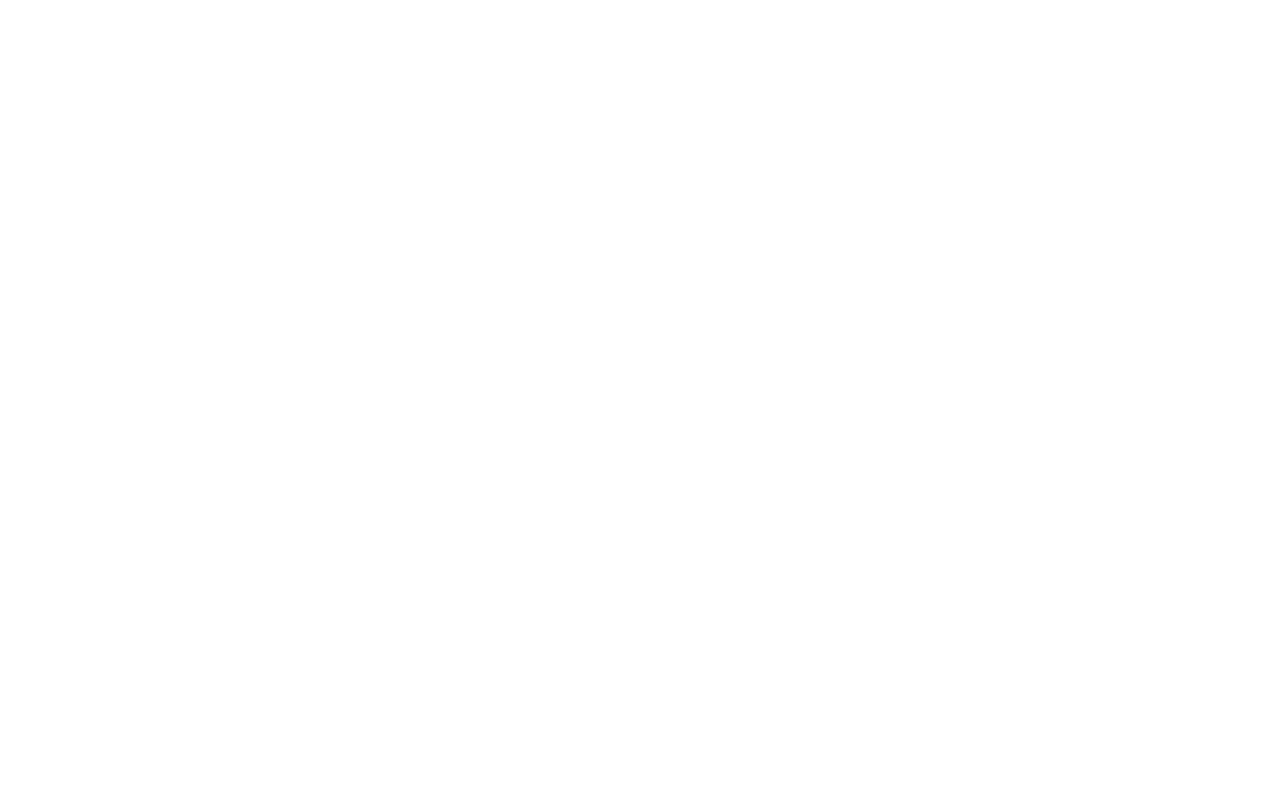
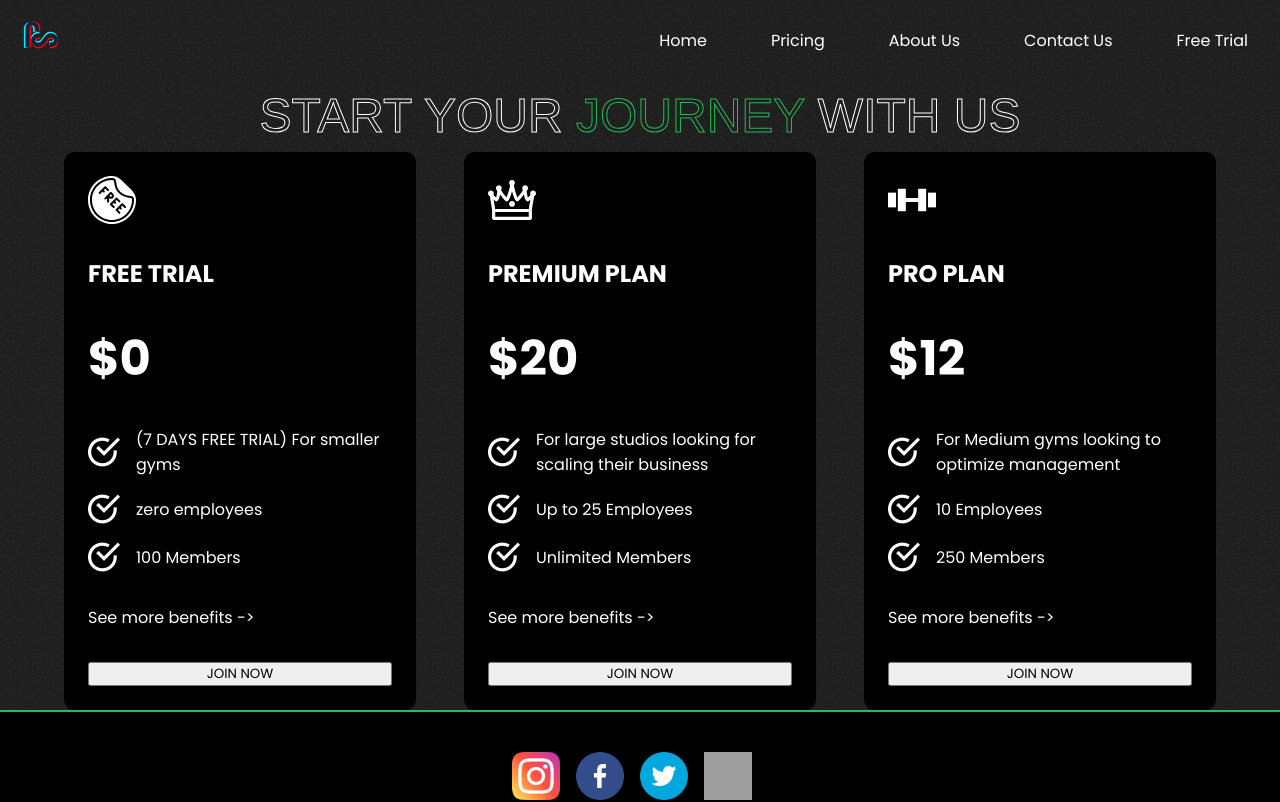
Before and after one commit to pesto-students/easy-manage-frontend-team3-jesus, a React (Create React App) app in the folder jymspace-frontend/: page /Pricing in a window 1280 px wide. Before the commit this address had no page. Shown: the top 802 px of the page. Built offline with nearby package versions, Linux system fonts and the light colour scheme; grey boxes are pictures that could not be loaded.

Commit message:
new clone pricing page

```diff
--- a/jymspace-frontend/src/AppRouter/AppRouter.jsx
+++ b/jymspace-frontend/src/AppRouter/AppRouter.jsx
@@ -4,6 +4,7 @@
 import ErrorFallback from "../Utility/ErrorBoundary";
 import AboutUs from "../components/Pages/AboutUs/AboutUs";
 const Home = lazy(() => import ("../components/Pages/Home/Home"));
+const Pricing = lazy(() => import ("../components/Pages/Pricing/Pricing"));
 
 
 const AppRouter = () => {
@@ -14,6 +15,7 @@
       <Routes>
         <Route exact path="/" element={<Home />} />
         <Route  path="/AboutUs" element={<AboutUs/>} />
+        <Route  path="/Pricing" element={<Pricing/>} />
       </Routes>
       </Suspense>
       </ErrorBoundary>
--- a/jymspace-frontend/src/components/Navbar/Navbar.jsx
+++ b/jymspace-frontend/src/components/Navbar/Navbar.jsx
@@ -2,18 +2,9 @@
 import "./Navbar.css";
 import logo from "../../assets/logo.png";
 import { Link } from "react-router-dom";
-import { useRef } from "react";
 
 const Navbar = () => {
-  const Pricing = useRef(null);
-  const Trial = useRef(null);
 
-  const scrollToSection = (elementRef) => {
-    window.scrollTo({
-      top: elementRef.current.offsetTop,
-      behavior: "smooth",
-    });
-  };
   return (
     <div className="navbar">
       <img src={logo} alt="" className="logo" />
@@ -21,12 +12,10 @@
         <Link to="/" className="links">
           Home
         </Link>
-        <li onClick={() => scrollToSection(Pricing)} className="links" ref={Pricing} >
-          Pricing
-        </li>
+        <Link to="/Pricing" className='links'>Pricing</Link>
         <Link to="/AboutUs" className='links'>About Us</Link>
         <li className="links">Contact Us</li>
-        <li onClick={() => scrollToSection(Trial)} className="links" ref={Trial}>
+        <li  className="links" >
           Free Trial
         </li>
       </ul>
--- /dev/null
+++ b/jymspace-frontend/src/components/Pages/Pricing/Pricing.css
@@ -0,0 +1,69 @@
+.programs-header {
+  text-align: center;
+  text-transform: uppercase;
+  font-size: 3rem;
+}
+
+
+
+.pricing-container {
+  margin-top: 0rem;
+  padding: 0 2rem;
+  display: flex;
+  flex-direction: column;
+  gap: 4rem;
+  position: relative;
+}
+.plans {
+  display: flex;
+  align-items: center;
+  justify-content: center;
+  gap: 3rem;
+  margin: 0 4rem 0 4rem;
+}
+.plan {
+  display: flex;
+  flex: 1;
+  flex-direction: column;
+  background-color: var(--black);
+  color: var(--white);
+  gap: 2rem;
+  padding: 1.5rem;
+  width: 20rem;
+  border-radius: 10px;
+}
+
+.plan:hover {
+  background-image: var(--gradient);
+}
+.plan > span:nth-of-type(1) {
+  fill: var(--white);
+  width: 3rem;
+  height: 3rem;
+}
+
+.plan > span:nth-of-type(2) {
+  font-size: 1.5rem;
+  font-weight: bold;
+}
+.plan > span:nth-of-type(3) {
+  font-size: 3rem;
+  font-weight: bold;
+}
+.plan > span:nth-of-type(5) {
+  font-size: 1rem;
+}
+.features {
+  display: flex;
+  flex-direction: column;
+  gap: 1rem;
+}
+.feature {
+  display: flex;
+  align-items: center;
+  gap: 1rem;
+  flex: 1;
+}
+.feature > img {
+  width: 2rem;
+}
--- /dev/null
+++ b/jymspace-frontend/src/components/Pages/Pricing/Pricing.jsx
@@ -0,0 +1,47 @@
+import React from 'react'
+import Footer from '../../Footer/Footer';
+import Navbar from '../../Navbar/Navbar';
+import { plansData } from '../../../Data/plansData';
+import checkmark from "../../../assets/tick-mark.png";
+
+import './Pricing.css'
+
+const Pricing = () => {
+  return (
+    <>
+    <Navbar/>
+    <div className="plans-container" >
+      <div className="programs-header">
+        <span className="stroke-text header-text">Start Your</span>
+        <span className="stroke-text-green header-text"> Journey </span>
+        <span className="stroke-text header-text">With Us </span>
+      </div>
+      <div className="plans">
+        {plansData.map((plan, i) => (
+          <div className="plan" key={i}>
+            <span>{plan.icon}</span>
+            <span>{plan.name}</span>
+            <span>${plan.price}</span>
+            <div className="features">
+              {plan.features.map((feature, i) => (
+                <div className="feature">
+                  <img src={checkmark} alt="" />
+                  <span key={i}>{feature}</span>
+                </div>
+              ))}
+            </div>
+            <div>
+              <span> See more benefits -> </span>
+            </div>
+            <button className="btn">JOIN NOW</button>
+          </div>
+        ))}
+      </div>
+    </div>
+    <Footer/>
+
+    </>
+  )
+}
+
+export default Pricing
```
